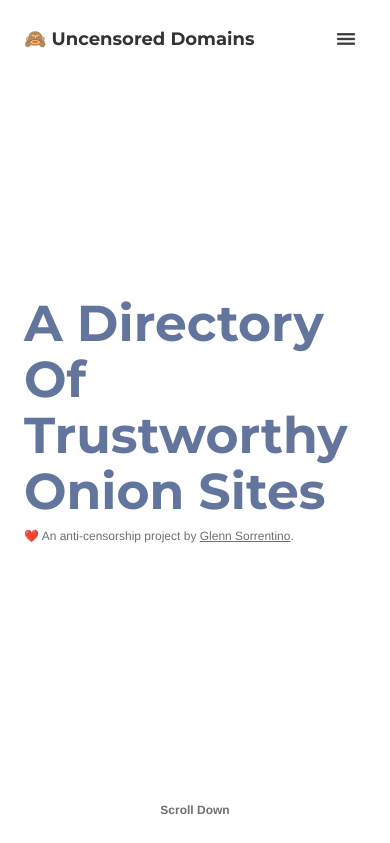
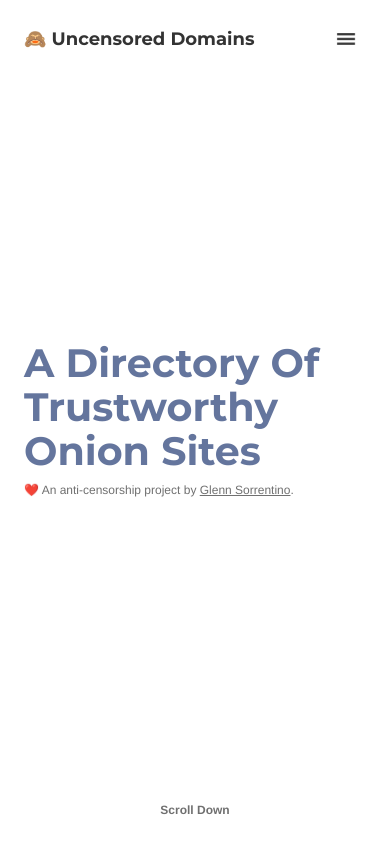
Before and after one commit to glenn-sorrentino/uncensoreddomains, a PHP site: page / in a window 390 px wide. Shown: the top 843 px of the page. Run offline with PHP 8.4, Linux system fonts and the light colour scheme.

Commit message:
Update typography.css

```diff
--- a/design-system/css/typography.css
+++ b/design-system/css/typography.css
@@ -232,6 +232,14 @@ h1 .emoji, h2 .emoji, h3 .emoji, h4 .emoji, h5 .emoji, h6 .emoji {
   }
 }
 
+@media only screen and (max-width: 390px) {
+
+  h2 {
+    font-size: calc(var(--font-size-1) * .55);
+    line-height: calc(var(--line-height-1) * .55);
+  }
+}
+
 @media only screen and (max-height: 700px) {
   h2 {
     font-size: calc(var(--font-size-1) * 1);
```
